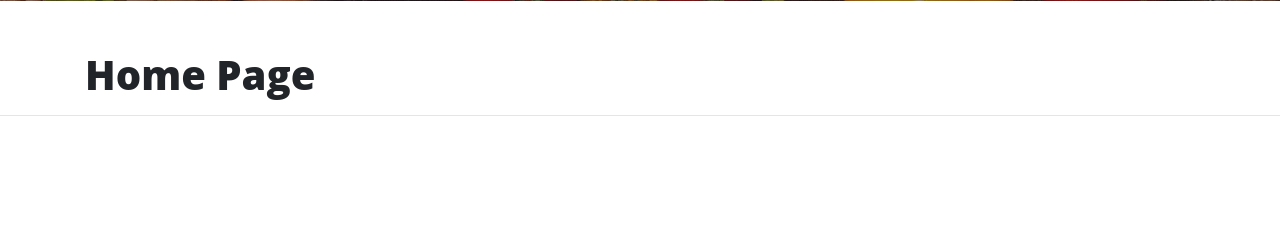
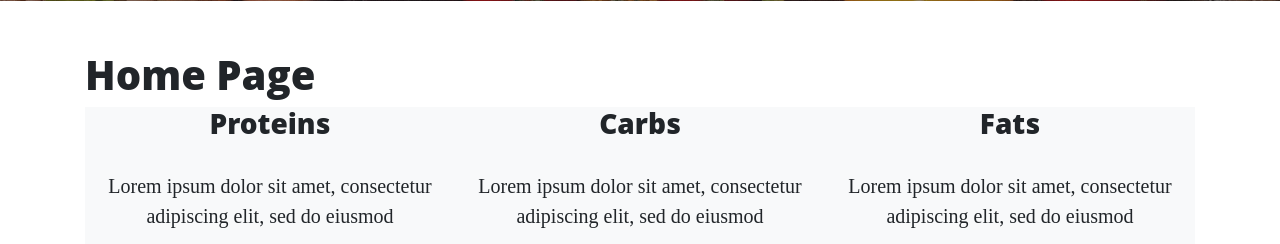
Before and after one commit to sammysimmons/sammysimmons-Data-Centric-Milestone-Project-3, a Flask app: page / in a window 1280 px wide. Shown: the part 627-871 px from the top of the page. Run offline with Flask 2, Linux system fonts and the light colour scheme; some libraries are stand-ins or nearby versions.

Commit message:
bootstrap theme elements inplemented from landing pages

```diff
--- a/templates/index.html
+++ b/templates/index.html
@@ -1,3 +1,68 @@
 {% extends 'base.html' %} {% block content %}
 <h1>Home Page</h1>
+
+
+<!-- Icons Grid -->
+<section class="features-icons bg-light text-center">
+    <div class="container">
+        <div class="row">
+            <div class="col-lg-4">
+                <div class="features-icons-item mx-auto mb-5 mb-lg-0 mb-lg-3">
+                    <div class="features-icons-icon d-flex">
+                        <i class="icon-screen-desktop m-auto text-primary"></i>
+                    </div>
+                    <h3>Proteins</h3>
+                    <p class="lead mb-0">Lorem ipsum dolor sit amet, consectetur adipiscing elit, sed do eiusmod</p>
+                </div>
+            </div>
+            <div class="col-lg-4">
+                <div class="features-icons-item mx-auto mb-5 mb-lg-0 mb-lg-3">
+                    <div class="features-icons-icon d-flex">
+                        <i class="icon-layers m-auto text-primary"></i>
+                    </div>
+                    <h3>Carbs</h3>
+                    <p class="lead mb-0">Lorem ipsum dolor sit amet, consectetur adipiscing elit, sed do eiusmod</p>
+                </div>
+            </div>
+            <div class="col-lg-4">
+                <div class="features-icons-item mx-auto mb-0 mb-lg-3">
+                    <div class="features-icons-icon d-flex">
+                        <i class="icon-check m-auto text-primary"></i>
+                    </div>
+                    <h3>Fats</h3>
+                    <p class="lead mb-0">Lorem ipsum dolor sit amet, consectetur adipiscing elit, sed do eiusmod</p>
+                </div>
+            </div>
+        </div>
+    </div>
+</section>
+
+<!-- Image Showcases -->
+<section class="showcase">
+    <div class="container-fluid p-0">
+        <div class="row no-gutters">
+
+            <div class="col-lg-6 order-lg-2 text-white showcase-img" style="background-image: url('img/bg-showcase-1.jpg');"></div>
+            <div class="col-lg-6 order-lg-1 my-auto showcase-text">
+                <h2>Receipe 1</h2>
+                <p class="lead mb-0">Lorem ipsum dolor sit amet, consectetur adipiscing elit, sed do eiusmod tempor incididunt ut labore et dolore magna aliqua.</p>
+            </div>
+        </div>
+        <div class="row no-gutters">
+            <div class="col-lg-6 text-white showcase-img" style="background-image: url('img/bg-showcase-2.jpg');"></div>
+            <div class="col-lg-6 my-auto showcase-text">
+                <h2>Recipe 2</h2>
+                <p class="lead mb-0">Lorem ipsum dolor sit amet, consectetur adipiscing elit, sed do eiusmod tempor incididunt ut labore et dolore magna aliqua.</p>
+            </div>
+        </div>
+        <div class="row no-gutters">
+            <div class="col-lg-6 order-lg-2 text-white showcase-img" style="background-image: url('img/bg-showcase-3.jpg');"></div>
+            <div class="col-lg-6 order-lg-1 my-auto showcase-text">
+                <h2>Easy to Use &amp; Recipe 3</h2>
+                <p class="lead mb-0">Lorem ipsum dolor sit amet, consectetur adipiscing elit, sed do eiusmod tempor incididunt ut labore et dolore magna aliqua.</p>
+            </div>
+        </div>
+    </div>
+</section>
+
 {% endblock %}
```
